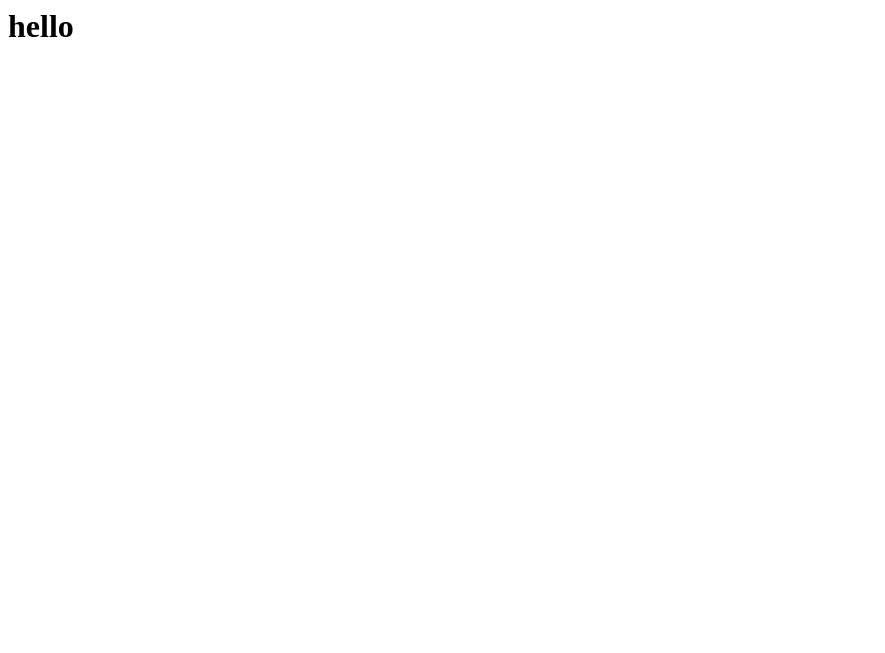
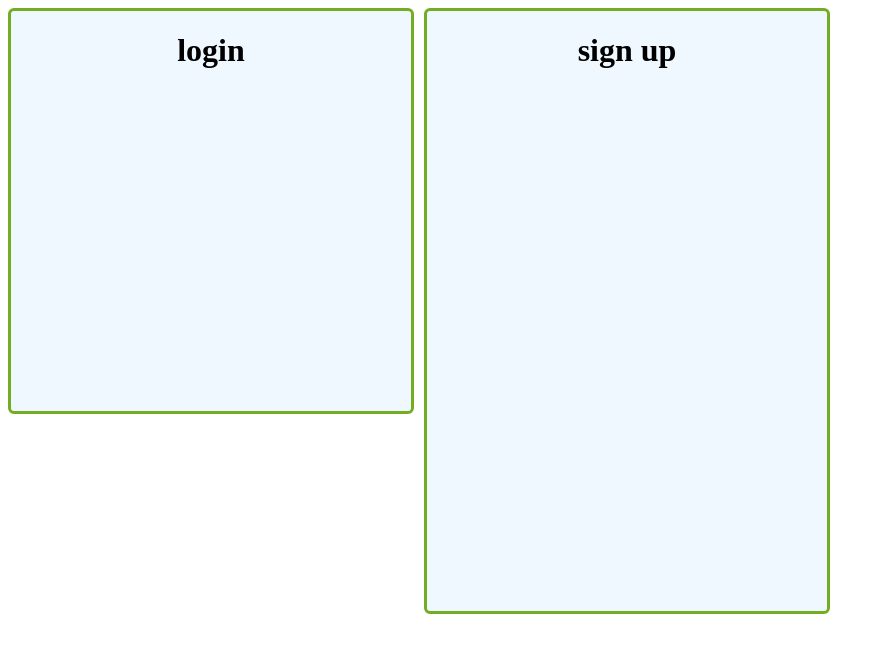
Before and after one commit to itabr/live-Chat-server-film-school-theme, a Django app: page /chat/ in a window 1280 px wide. Before the commit the part shown is almost empty. Shown: the top 653 px of the page, without its empty margins (0-885 px from the left). Run offline with Django 3.2, Linux system fonts and the light colour scheme.

Commit message:
add signup/login page

```diff
--- a/M117/chat/templates/chat/home.html
+++ b/M117/chat/templates/chat/home.html
@@ -1 +1,58 @@
-<h1> hello </h1>
+<!doctype html>
+<html lang="en">
+
+  <head>
+    <meta charset="utf-8">
+    <title>ChitChat</title>
+  </head>
+
+  <style>
+    #header {
+        width: 100%;
+        background-color: red;
+        height: 30px;
+    }
+    #container {
+        width: 100%;
+        background-color: #ffcc33;
+        margin: auto;
+    }
+    #login {
+        width: 400px;
+        float: left;
+        height: 400px;
+        background-color: #F0F8FF;
+        text-align: center;
+        border: 3px solid #73AD21;
+        border-radius: 6px;
+    }
+    #signup {
+        width: 400px;
+        float: left;
+        height: 600px;
+        background-color: #F0F8FF;
+        text-align: center;
+        border: 3px solid #73AD21;
+        border-radius: 6px;
+    }
+    #empty {
+        width: 10px;
+        float: left;
+        height: 300px;
+        background-color: white;
+        text-align: center;
+    }
+  </style>
+  <body>
+    <div id="container">
+      <div id="login">
+        <h1> login </h1>
+      </div>
+      <div id="empty">
+      </div>
+      <div id="signup">
+        <h1> sign up </h1>
+      </div>
+    </div>
+  </body>
+</html>
```
